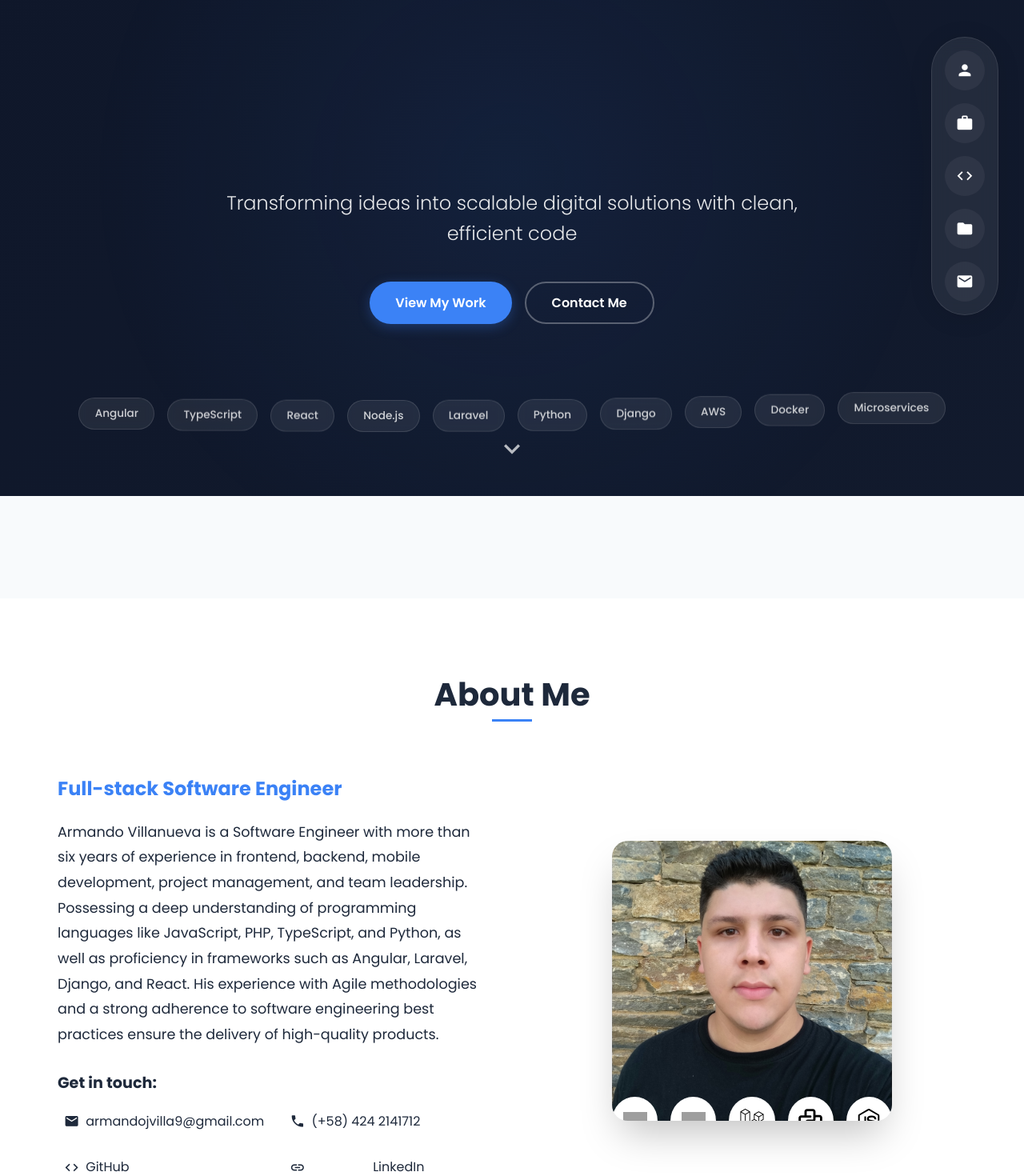
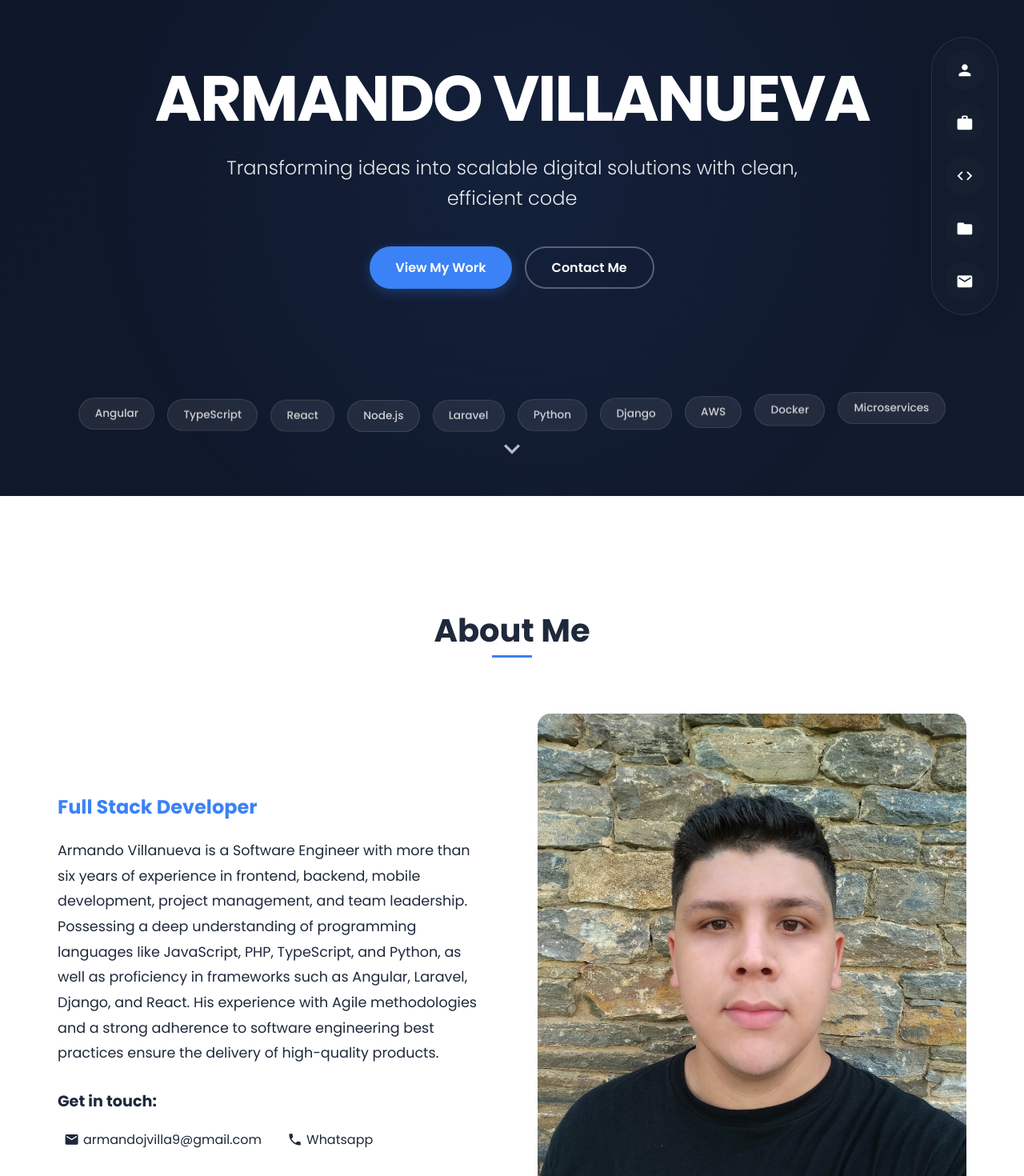
Before and after one commit to avilla9/devportfolio, an Angular app: page / in a window 1280 px wide. Shown: the part 180-1650 px from the top of the page at 80% size. Built offline with nearby package versions, Linux system fonts and the light colour scheme; grey boxes are pictures that could not be loaded.

Commit message:
first acceptable design

```diff
--- a/src/app/components/about/about.component.html
+++ b/src/app/components/about/about.component.html
@@ -11,7 +11,7 @@
 
     <div class="about-content">
       <div class="about-text">
-        <h3 class="about-subtitle">Full-stack Software Engineer</h3>
+        <h3 class="about-subtitle">Full Stack Developer</h3>
         <p class="about-bio">{{ bio }}</p>
 
         <div class="contact-info">
@@ -32,14 +32,12 @@
       </div>
 
       <div class="about-image">
-        <div class="image-wrapper">
-          <div class="glow"></div>
         <img
           src="assets/images/profile.jpg"
           alt="Armando Villanueva"
           class="profile-image"
         >
-          <div class="tech-icons">
+        <!-- <div class="tech-icons">
           <div
             class="icon"
             *ngFor="let icon of ['angular', 'react', 'laravel', 'python', 'nodejs']"
@@ -49,8 +47,7 @@
               [alt]="icon"
             >
           </div>
-          </div>
-        </div>
+        </div> -->
       </div>
     </div>
   </div>
--- a/src/app/components/about/about.component.scss
+++ b/src/app/components/about/about.component.scss
@@ -1,6 +1,7 @@
 // components/about/about.component.scss
 @use '../../../styles/variables' as *;
 @use '../../../styles/mixins' as *;
+
 .about-section {
   padding: 6rem 0;
   background: white;
@@ -97,6 +98,7 @@
 
             .material-icons {
               font-size: 1.2rem;
+              width: 1rem;
             }
           }
         }
@@ -109,31 +111,13 @@
     display: flex;
     justify-content: center;
 
-    .image-wrapper {
+    .profile-image {
       position: relative;
-      width: 350px;
-      height: 350px;
-      border-radius: 20px;
-      overflow: hidden;
-      box-shadow: 0 25px 50px -12px rgba(0, 0, 0, 0.25);
-
-      .glow {
-        position: absolute;
-        width: 100%;
-        height: 100%;
-        border-radius: 20px;
-        background: linear-gradient(45deg, rgba($primary, 0.2), rgba($secondary, 0.2));
-        z-index: 1;
-        animation: glow-pulse 8s infinite alternate;
-      }
-
-      .profile-image {
-        position: relative;
-        width: 100%;
-        height: 100%;
-        object-fit: cover;
-        z-index: 2;
-      }
+      width: 100%;
+      height: 100%;
+      object-fit: cover;
+      z-index: 2;
+      border-radius: 1rem;
     }
 
     .tech-icons {
@@ -184,3 +168,27 @@
     opacity: 0.3;
   }
 }
+
+.collapsible-content {
+  max-height: 0;
+  overflow: hidden;
+  transition: max-height 0.3s ease-out;
+}
+
+.collapsible-content.expanded {
+  max-height: 500px;
+}
+
+.toggle-button {
+  background: none;
+  border: none;
+  color: #007bff;
+  cursor: pointer;
+  padding: 5px 0;
+  margin: 5px 0;
+  text-align: left;
+}
+
+.toggle-button:hover {
+  text-decoration: underline;
+}
--- a/src/app/components/about/about.component.ts
+++ b/src/app/components/about/about.component.ts
@@ -19,7 +19,7 @@ export class AboutComponent {
 
   contactInfo = [
     { icon: 'mail', value: 'armandojvilla9@gmail.com', link: 'mailto:armandojvilla9@gmail.com' },
-    { icon: 'phone', value: '(+58) 424 2141712', link: 'tel:+584242141712' },
+    { icon: 'phone', value: 'Whatsapp', link: 'http://wa.me/584242141712' },
     { icon: 'code', value: 'GitHub', link: 'https://github.com/avilla9' },
     { icon: 'linkedin', value: 'LinkedIn', link: 'https://www.linkedin.com/in/armando-villanueva-711110167/' }
   ];
--- a/src/app/components/experience/experience.component.scss
+++ b/src/app/components/experience/experience.component.scss
@@ -84,8 +84,8 @@
 
     &-marker {
       position: absolute;
-      left: 48px;
-      top: 0;
+      left: 42px;
+      top: 32px;
       z-index: 2;
 
       @include mobile {
--- a/src/app/components/experience/experience.component.ts
+++ b/src/app/components/experience/experience.component.ts
@@ -18,6 +18,7 @@ interface Experience {
   styleUrls: ['./experience.component.scss']
 })
 export class ExperienceComponent {
+  expandedItems: {[key: number]: boolean} = {};
   experiences: Experience[] = [
     {
       company: 'Quality Compusoft',
@@ -116,4 +117,8 @@ export class ExperienceComponent {
       technologies: ['AngularJS', 'Laravel', 'SQL', 'Tailwind CSS', 'System Migration']
     }
   ];
+
+  toggleItem(index: number): void {
+    this.expandedItems[index] = !this.expandedItems[index];
+  }
 }
--- a/src/app/components/home/home.component.html
+++ b/src/app/components/home/home.component.html
@@ -92,7 +92,6 @@
         class="hero-title"
       >
         <span class="title-line">Armando Villanueva</span>
-        <span class="title-line">Software Engineer</span>
       </h1>
 
       <p class="hero-subtitle">
--- a/src/app/components/home/home.component.scss
+++ b/src/app/components/home/home.component.scss
@@ -28,7 +28,7 @@
   right: 2rem;
   transform: translateY(-50%);
   z-index: 100;
-  background: rgba(white, 0.08);
+  background: rgba($dark, 0.2);
   backdrop-filter: blur(12px);
   -webkit-backdrop-filter: blur(12px);
   border-radius: 50px;
@@ -52,15 +52,15 @@
         width: 50px;
         height: 50px;
         border-radius: 50%;
-        color: white;
+        color: $white;
         text-decoration: none;
         transition: all 0.4s cubic-bezier(0.16, 1, 0.3, 1);
         position: relative;
         overflow: hidden;
-        background: rgba(white, 0.05);
+        background: rgba($dark, 0.25);
 
         &:hover {
-          background: rgba($primary, 0.2);
+          background: rgba($primary, 0.8);
           transform: translateY(-3px) scale(1.1);
 
           .material-icons {
@@ -137,6 +137,7 @@
 
       .title-line {
         display: block;
+        color: white;
       }
     }
 
@@ -266,18 +267,10 @@
 }
 
 .section {
-  padding: 8rem 0;
+  padding: 3rem 0;
   position: relative;
   background: white;
   color: $dark;
-
-  &:nth-child(even) {
-    background: $light;
-  }
-
-  @include tablet {
-    padding: 6rem 0;
-  }
 }
 
 .footer {
```
Also changed, not shown: src/assets/images/social/linkedin.svg, src/assets/images/social/whatsapp.svg (added). Lines whose indentation alone changed are shown as unchanged.
